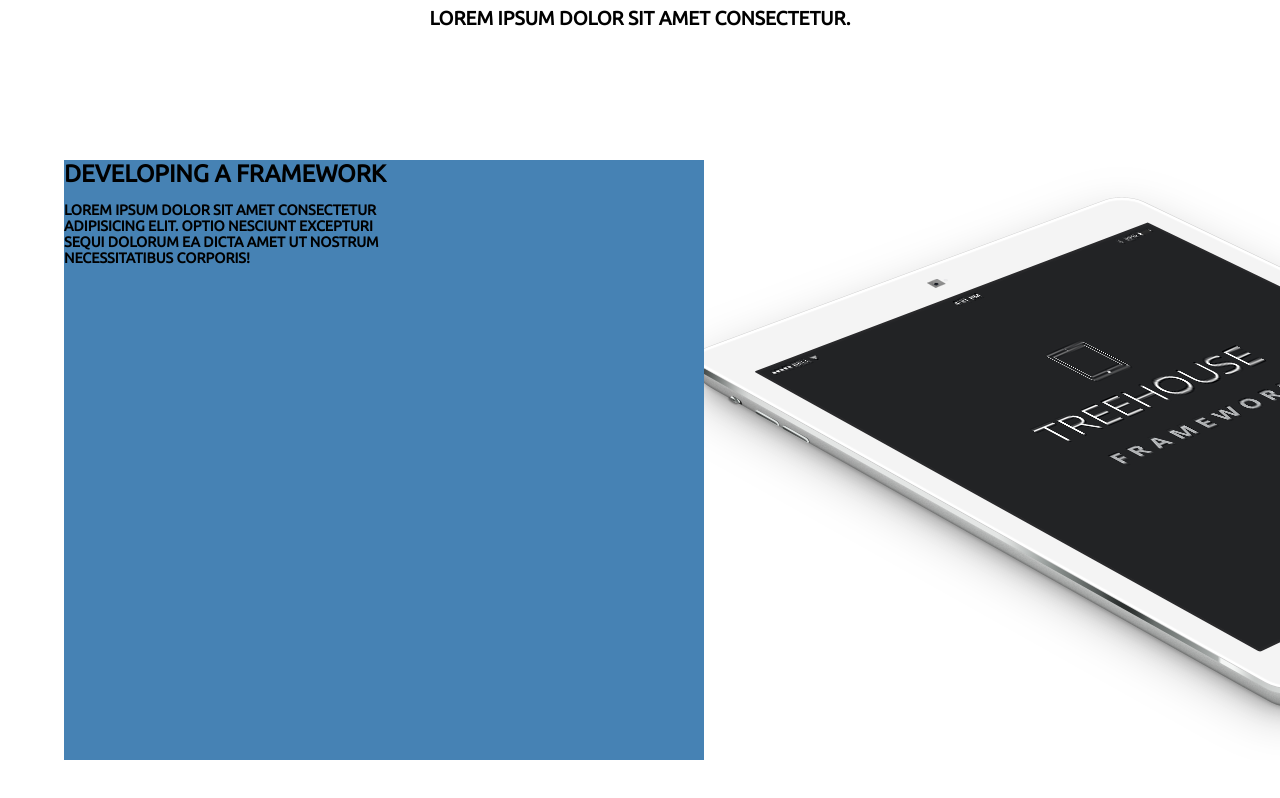
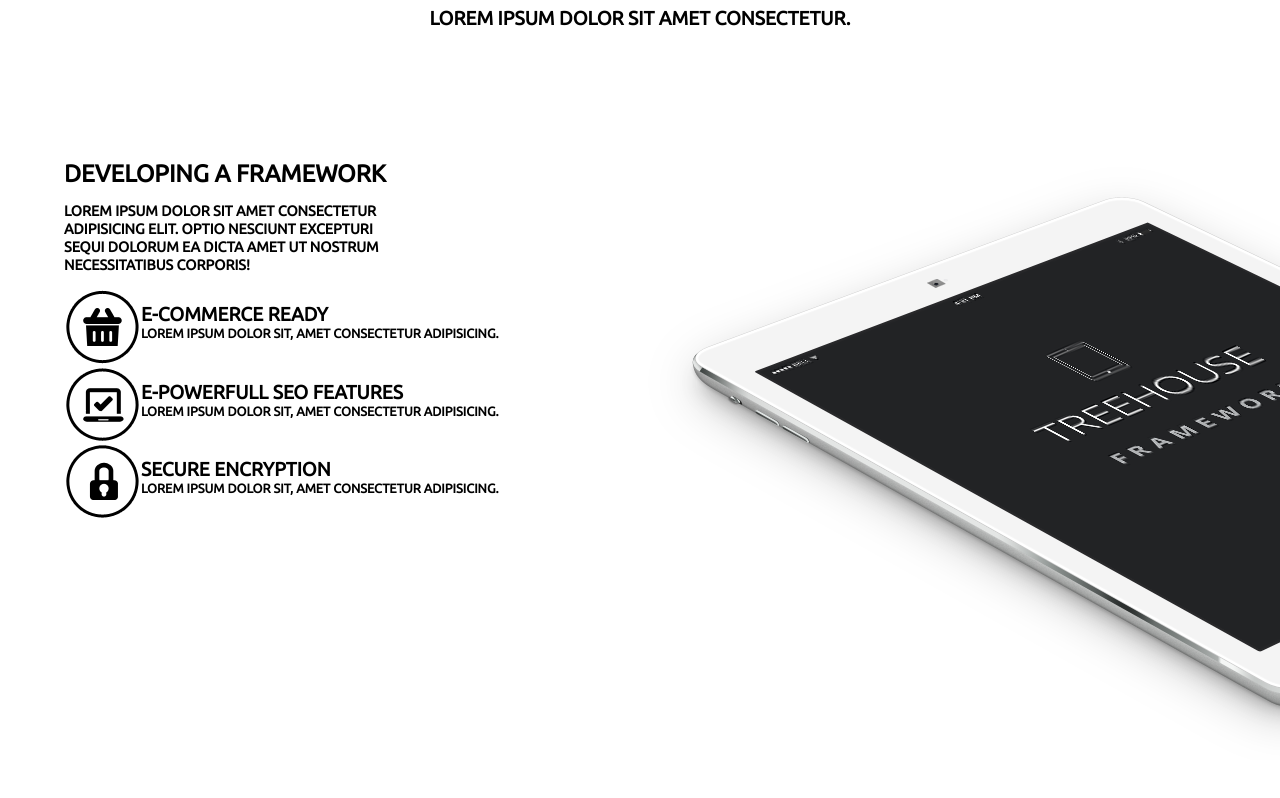
Before and after one commit to Richarchg/treehouse, a plain HTML site: page index.html in a window 1280 px wide. Shown: the part 1260-2058 px from the top of the page. Drawn offline with Linux system fonts and the light colour scheme.

Commit message:
se modifico el html y css del proyecto

```diff
--- a/css/styles.css
+++ b/css/styles.css
@@ -169,7 +169,6 @@
 }
 
 .main_container_developing_info {
-    background-color: steelblue;
     width: 50%;
     position: relative;
     left: 5%;
@@ -181,4 +180,18 @@
 
 .main_container_developing_info_main_paragraph {
     font-size: 0.9rem;
+    line-height: 18px;
 }
+
+.main_container_developing_info_container_basket, .main_container_developing_info_container_laptop, .main_container_developing_info_container_locked {
+    display: flex;
+}
+
+.main_container_developing_info_container_basket_content,.main_container_developing_info_container_laptop_content, .main_container_developing_info_container_locked_content {
+    position: relative;
+    top: 15px;
+}
+
+.main_container_developing_info_container_basket_paragraph, .main_container_developing_info_container_laptop_paragraph, .main_container_developing_info_container_locked_paragraph {
+    font-size: .8rem;
+}
--- a/index.html
+++ b/index.html
@@ -104,6 +104,34 @@ adipisicing elit. Optio nesciunt excepturi
 sequi dolorum ea dicta amet ut nostrum
 necessitatibus corporis!</pre>
                 </div>
+                <div class="main_container_developing_info_content">
+                    <div class="main_container_developing_info_container_basket">
+                        <img src="img/ic_basket.png" class="main_container_developing_info_container_basket_img" alt="">
+                        <div class="main_container_developing_info_container_basket_content">
+                            <div class="main_container_developing_info_container_basket_title">e-commerce ready</div>
+                            <div class="main_container_developing_info_container_basket_paragraph">Lorem ipsum dolor
+                                sit, amet consectetur adipisicing.</div>
+                        </div>
+                    </div>
+
+                    <div class="main_container_developing_info_container_laptop">
+                        <img src="img/ic_laptop.png" class="main_container_developing_info_container_laptop_img" alt="">
+                        <div class="main_container_developing_info_container_laptop_content">
+                            <div class="main_container_developing_info_container_laptop_title">e-powerfull seo features</div>
+                            <div class="main_container_developing_info_container_laptop_paragraph">Lorem ipsum dolor
+                                sit, amet consectetur adipisicing.</div>
+                        </div>
+                    </div>
+                    <div class="main_container_developing_info_container_locked">
+                        <img src="img/ic_locked.png" class="main_container_developing_info_container_locked_img" alt="">
+                        <div class="main_container_developing_info_container_locked_content">
+                            <div class="main_container_developing_info_container_locked_title">secure encryption</div>
+                            <div class="main_container_developing_info_container_locked_paragraph">Lorem ipsum dolor
+                                sit, amet consectetur adipisicing.</div>
+                        </div>
+                    </div>
+
+                </div>
             </div>
             <div class="main_container_developing_img">
                 <img src="img/isometric_iPad.png" class="main_container_developing_img_img" alt="">
```
